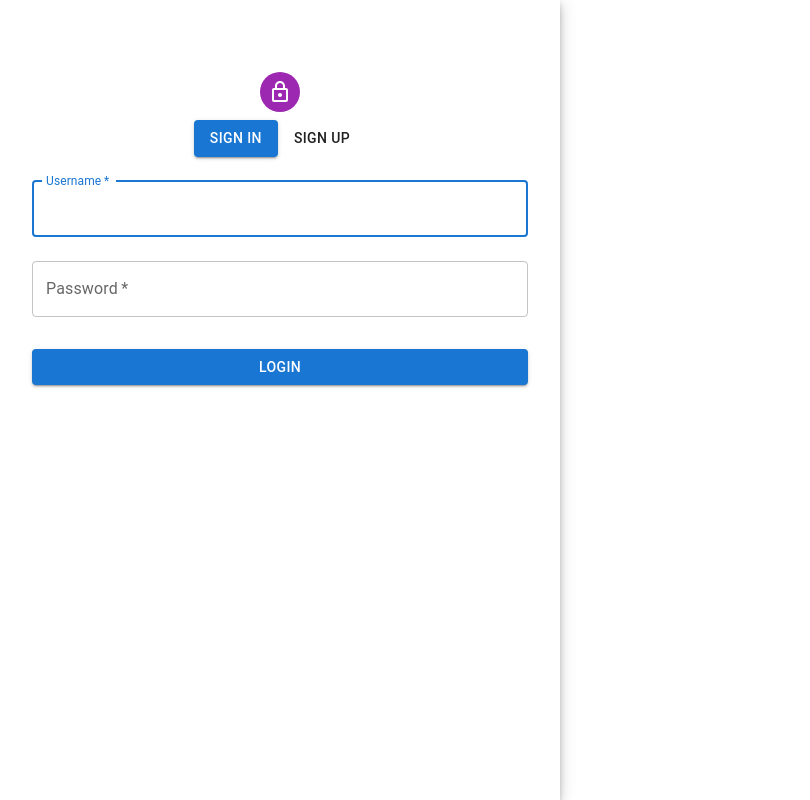
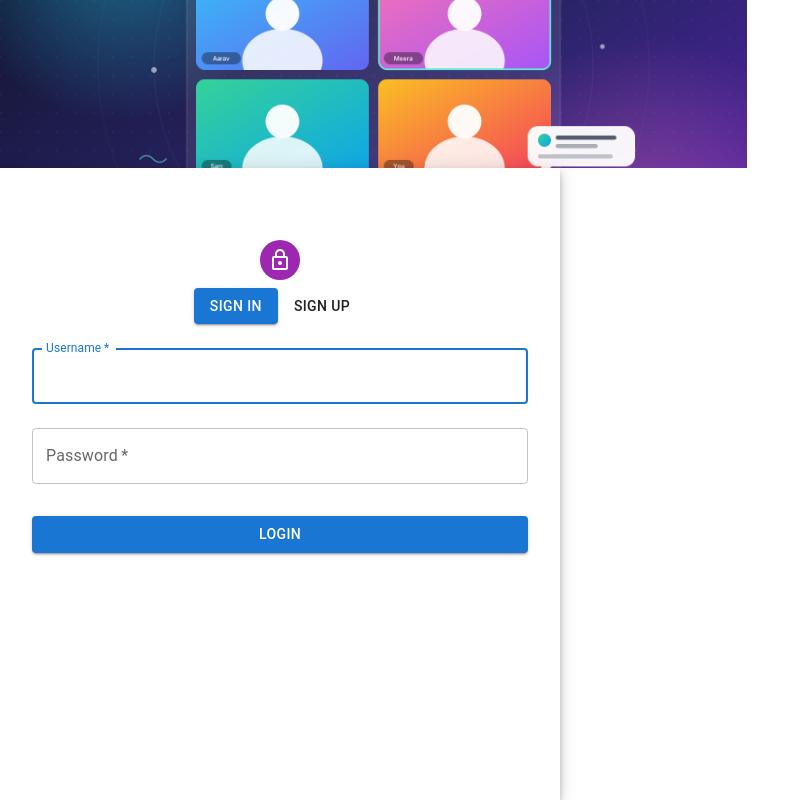
Before and after one commit to NYvenom/VidZo, a React (Vite) app in the folder frontend/: page /auth in a window 1280 px wide. Shown: the whole page, without its empty margins (0-810 px from the left). Built offline with nearby package versions, Linux system fonts and the light colour scheme.

Commit message:
Done with Authentication - LogIn/SignUp

```diff
--- a/frontend/src/contexts/AuthContext.jsx
+++ b/frontend/src/contexts/AuthContext.jsx
@@ -53,7 +53,7 @@ export const AuthProvider = ({children}) => {
     }
 
     const data = {
-        userData, setUserData, handleRegister
+        userData, setUserData, handleRegister, handleLogin
     }
     return (
         <AuthContext.Provider value={data}>
--- a/frontend/src/pages/authentication.jsx
+++ b/frontend/src/pages/authentication.jsx
@@ -14,7 +14,7 @@ import Typography from '@mui/material/Typography';
 import { createTheme, ThemeProvider } from '@mui/material/styles';
 import { AuthContext } from '../contexts/AuthContext';
 import { Snackbar } from '@mui/material';
-
+import authBg from '/auth-bg.png';
 
 const defaultTheme = createTheme();
 
@@ -68,18 +68,16 @@ export default function Authentication() {
             <Grid container component="main" sx={{ height: '100vh' }}>
                 <CssBaseline />
                 <Grid
-                    item
-                    xs={false}
-                    sm={4}
-                    md={7}
+                    size={{ xs: 0, sm: 4, md: 7 }}
                     sx={{
-                        backgroundImage: 'url(https://source.unsplash.com/random?wallpapers)',
-                        backgroundRepeat: 'no-repeat',
-                        backgroundColor: (t) =>
-                            t.palette.mode === 'light' ? t.palette.grey[50] : t.palette.grey[900],
+                    display: { xs: 'none', sm: 'block' },
+                    backgroundImage: `url(${authBg})`,
+                    backgroundRepeat: 'no-repeat',
+                    backgroundColor: (t) =>
+                    t.palette.mode === 'light' ? t.palette.grey[50] : t.palette.grey[900],
                         backgroundSize: 'cover',
-                        backgroundPosition: 'center',
-                    }}
+                    backgroundPosition: 'center',
+                }}
                 />
                 <Grid item xs={12} sm={8} md={5} component={Paper} elevation={6} square>
                     <Box
```
Also changed, not shown: frontend/public/auth-bg.png (added).
